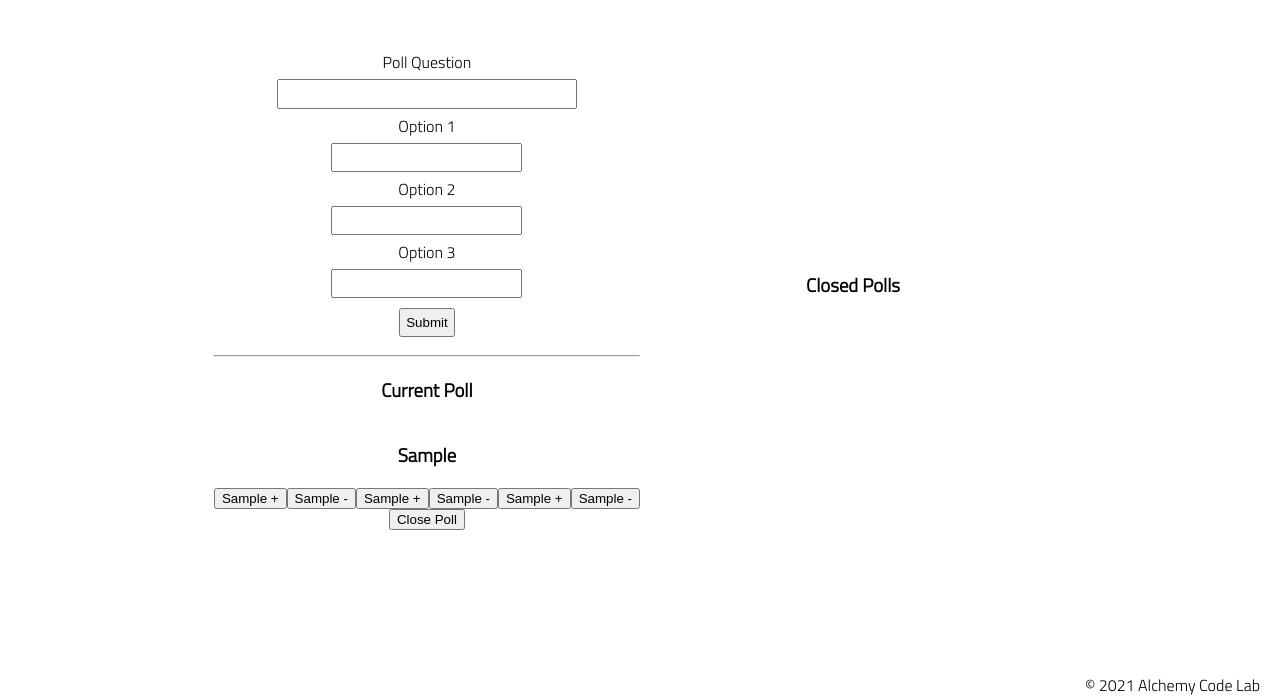
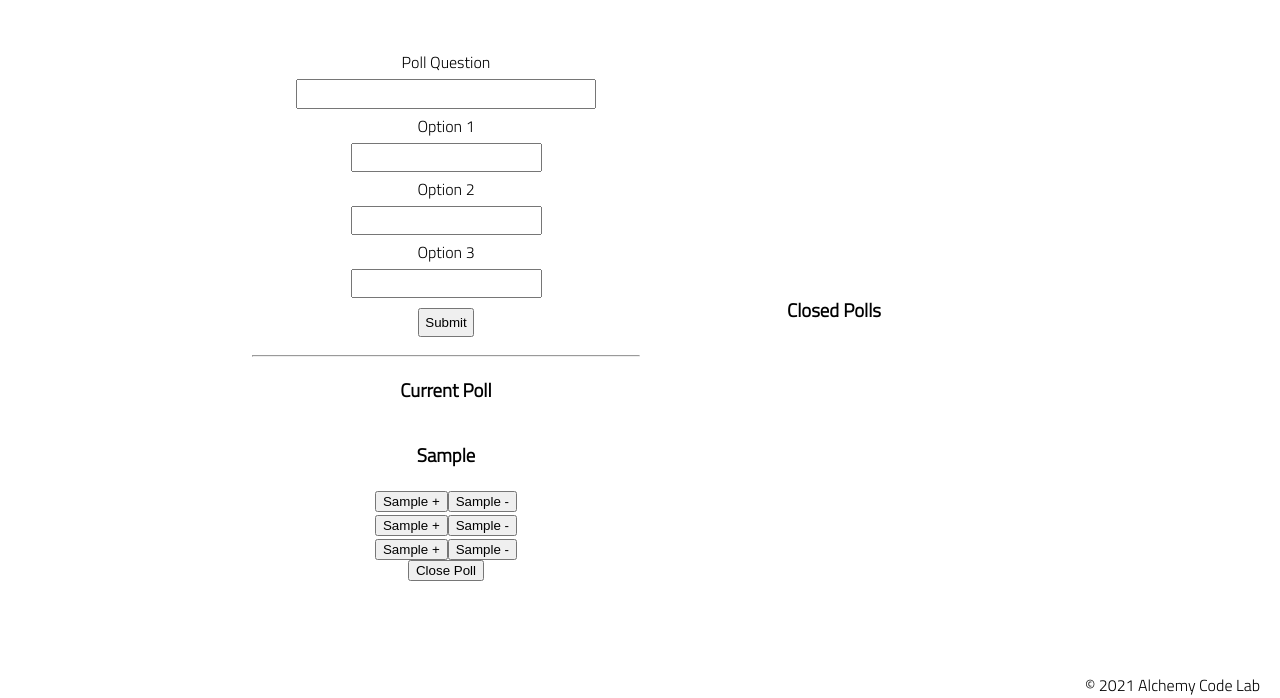
Before and after one commit to CadillacJack42/poll-tracker, a plain HTML site: page index.html in a window 1280 px wide. Both pictures are taken after typing "Sample", "Sample", "Sample", "Sample" into the empty fields and a click on the button "Submit". Shown: the part 102-800 px from the top of the page. Drawn offline with Linux system fonts and the light colour scheme.

Commit message:
Completed deliverable by rubric. Will possibly break up functions some more

```diff
--- a/app.js
+++ b/app.js
@@ -1,7 +1,9 @@
+import { renderOption, renderPoll } from './utils.js';
+
 // import functions and grab DOM elements
-const form = document.getElementById('poll-form')
-const pollContainer = document.getElementById('current-poll-container')
-const closedPolls = document.getElementById('closed-polls-container')
+const form = document.getElementById('poll-form');
+const pollContainer = document.getElementById('current-poll-container');
+const closedPolls = document.getElementById('closed-polls-container');
 
 
 
@@ -10,8 +12,7 @@ const closedPolls = document.getElementById('closed-polls-container')
 let firstOption = 0;
 let secondOption = 0;
 let thirdOption = 0;
-let closedPollsArray = []
-
+let closedPollsArray = [];
 
 
 // set event listeners
@@ -20,91 +21,72 @@ form.addEventListener('submit', (e) => {
 
     let data = new FormData(form);
 
-  createPoll(data)
-  form.reset()
-})
+    makePoll(data);
+    form.reset();
+});
 
-const createPoll = (data) => {
+const makePoll = (data) => {
     pollContainer.textContent = '';
+    let optionsArray = [];
 
-  let question = data.get('poll-question')
-  let option1 = data.get('option-one')
-  let option2 = data.get('option-two')
-  let option3 = data.get('option-three')
+    let question = data.get('poll-question');
+    let option1 = data.get('option-one');
+    optionsArray.push(option1);
+    let option2 = data.get('option-two');
+    optionsArray.push(option2);
+    let option3 = data.get('option-three');
+    optionsArray.push(option3);
 
-  const questionDisplay = document.createElement('h3')
-  questionDisplay.textContent = question
+    let renderedOptions = renderOption(question, optionsArray);
+    let renderedPoll = renderPoll(renderedOptions);
 
-  const optDiv = document.createElement('div')
-  optDiv.classList.add('optDiv')
+    displayCurrentPoll(renderedPoll);
 
-  const btn1 = document.createElement('button')
-  btn1.setAttribute('id', 'btn1')
-  btn1.textContent = option1 + ' +'
-
-  const btn1a = document.createElement('button')
-  btn1a.setAttribute('id', 'btn1a')
-  btn1a.textContent = option1 + ' -'
-
-  const btn2 = document.createElement('button')
-  btn2.setAttribute('id', 'btn2')
-  btn2.textContent = option2 + ' +'
-
-  const btn2a = document.createElement('button')
-  btn2a.setAttribute('id', 'btn2a')
-  btn2a.textContent = option2 + ' -'
-
-  const btn3 = document.createElement('button')
-  btn3.setAttribute('id', 'btn3')
-  btn3.textContent = option3 + ' +'
-
-  const btn3a = document.createElement('button')
-  btn3.setAttribute('id', 'btn3a')
-  btn3a.textContent = option3 + ' -'
-
-  const closePoll = document.createElement('button')
-  closePoll.textContent = "Close Poll"
-
-  optDiv.append(btn1, btn1a, btn2, btn2a, btn3, btn3a)
-  pollContainer.append(questionDisplay, optDiv, closePoll)
-
-  btn1.addEventListener('click', () => {
+    for (let i = 1; i < renderedOptions[0].children.length; i++) {
+        const element = renderedOptions[0].children[i];
+        console.log(element.children[0]);
+        element.children[0].addEventListener('click', () => {
+            switch (i) {
+                case 1:
                     firstOption++;
-    console.log(firstOption);
-  })
-  btn1a.addEventListener('click', () => {
+                    break;
+                case 2:
+                    secondOption++;
+                    break;
+                case 3:
+                    thirdOption++;
+                    break;
+            }
+        });
+        element.children[1].addEventListener('click', () => {
+            switch (i) {
+                case 1:
                     firstOption--;
-    console.log(firstOption);
-  })
-  btn2.addEventListener('click', () => {
-    secondOption++;
-    console.log(secondOption);
-  })
-
-  btn2a.addEventListener('click', () => {
+                    break;
+                case 2:
                     secondOption--;
-    console.log(secondOption);
-  })
-
-  btn3.addEventListener('click', () => {
-    thirdOption++;
-    console.log(thirdOption);
-  })
-
-  btn3a.addEventListener('click', () => {
+                    break;
+                case 3:
                     thirdOption--;
-    console.log(thirdOption);
-  })
-
-  closePoll.addEventListener('click', () => {
-    let renderedPoll = renderClosedPolls(question, option1, option2, option3)
-    closedPolls.append(renderedPoll)
-    resetstate()
-  })
+                    break;
+            }
+        });
     }
 
+    let closePollBtn = renderedPoll.children[1];
+    closePollBtn.addEventListener('click', () => {
+        let renderedPoll = renderClosedPolls(question, option1, option2, option3);
+        closedPolls.append(renderedPoll);
+        resetstate();
+    });
+};
+
+const displayCurrentPoll = (poll) => {
+    pollContainer.append(poll);
+};
+
 const renderClosedPolls = (question, option1, option2, option3) => {
-  closedPolls.textContent = ''
+    closedPolls.textContent = '';
     let pollObject = {
         question,
         option1,
@@ -113,32 +95,29 @@ const renderClosedPolls = (question, option1, option2, option3) => {
         firstOption,
         secondOption,
         thirdOption
-  }
-  closedPollsArray.push(pollObject)
+    };
+    closedPollsArray.push(pollObject);
 
-  const closedDiv = document.createElement('div')
+    const closedDiv = document.createElement('div');
 
     for (const poll of closedPollsArray) {
-    console.log(poll);
-    const closedQuestion = document.createElement('h3')
-    closedQuestion.textContent = poll.question
-    const closedOpt1 = document.createElement('p')
-    closedOpt1.textContent = `${poll.option1} Votes: ${poll.firstOption}`
-    const closedOpt2 = document.createElement('p')
-    closedOpt2.textContent = `${poll.option2} Votes: ${poll.secondOption}`
-    const closedOpt3 = document.createElement('p')
-    closedOpt3.textContent = `${poll.option3} Votes: ${poll.thirdOption}`
+        const closedQuestion = document.createElement('h3');
+        closedQuestion.textContent = poll.question;
+        const closedOpt1 = document.createElement('p');
+        closedOpt1.textContent = `${poll.option1} Votes: ${poll.firstOption}`;
+        const closedOpt2 = document.createElement('p');
+        closedOpt2.textContent = `${poll.option2} Votes: ${poll.secondOption}`;
+        const closedOpt3 = document.createElement('p');
+        closedOpt3.textContent = `${poll.option3} Votes: ${poll.thirdOption}`;
 
-    closedDiv.append(closedQuestion, closedOpt1, closedOpt2, closedOpt3)
+        closedDiv.append(closedQuestion, closedOpt1, closedOpt2, closedOpt3);
     }
-
-  console.log(closedPollsArray);
-  return closedDiv
-}
+    return closedDiv;
+};
 
 const resetstate = () => {
     pollContainer.textContent = '';
     firstOption = 0;
     secondOption = 0;
     thirdOption = 0;
-}
+};
--- a/styles/style.css
+++ b/styles/style.css
@@ -120,11 +120,12 @@ footer {
     margin: 0;
     text-align: center;
     padding: .7em 45%;
+
 }
 
 .optDiv {
     display: flex;
-    flex-direction: row;
+    flex-direction: column;
     justify-content: center;
     align-items: center;
 
@@ -146,6 +147,8 @@ footer {
     flex-direction: column;
     justify-content: center;
     align-items: center;
+    min-height: 133px;
+    min-width: 388px;
 }
 
 .box {
@@ -155,3 +158,10 @@ footer {
 h3 {
     text-align: center;
 }
+
+.poll-div {
+    display: flex;
+    flex-direction: column;
+    justify-content: center;
+    align-items: center;
+}
--- /dev/null
+++ b/utils.js
@@ -0,0 +1,42 @@
+export const renderOption = (question, optionsArray) => {
+    const optionButtonsArray = [];
+
+    const questionDisplay = document.createElement('h3');
+    questionDisplay.textContent = question;
+
+    const optDiv = document.createElement('div');
+    optDiv.classList.add('optDiv');
+    optDiv.append(questionDisplay);
+
+    for (const option of optionsArray) {
+        const buttonDiv = document.createElement('div');
+
+        const optionIncrement = document.createElement('button');
+        optionIncrement.textContent = option + ' +';
+
+        const optionDecrement = document.createElement('button');
+        optionDecrement.textContent = option + ' -';
+
+        buttonDiv.append(optionIncrement, optionDecrement);
+        optDiv.append(buttonDiv);
+
+        optionButtonsArray.push(optDiv);
+    }
+    return optionButtonsArray;
+};
+
+export const renderPoll = (renderedOptions) => {
+    const pollWrapper = document.createElement('div');
+    pollWrapper.classList.add('poll-div');
+
+    const closePoll = document.createElement('button');
+    closePoll.textContent = 'Close Poll';
+    closePoll.setAttribute('id', 'close-poll-btn');
+
+    for (const div of renderedOptions) {
+        pollWrapper.append(div);
+    }
+    pollWrapper.append(closePoll);
+
+    return pollWrapper;
+};
```
Lines whose indentation alone changed are shown as unchanged.
